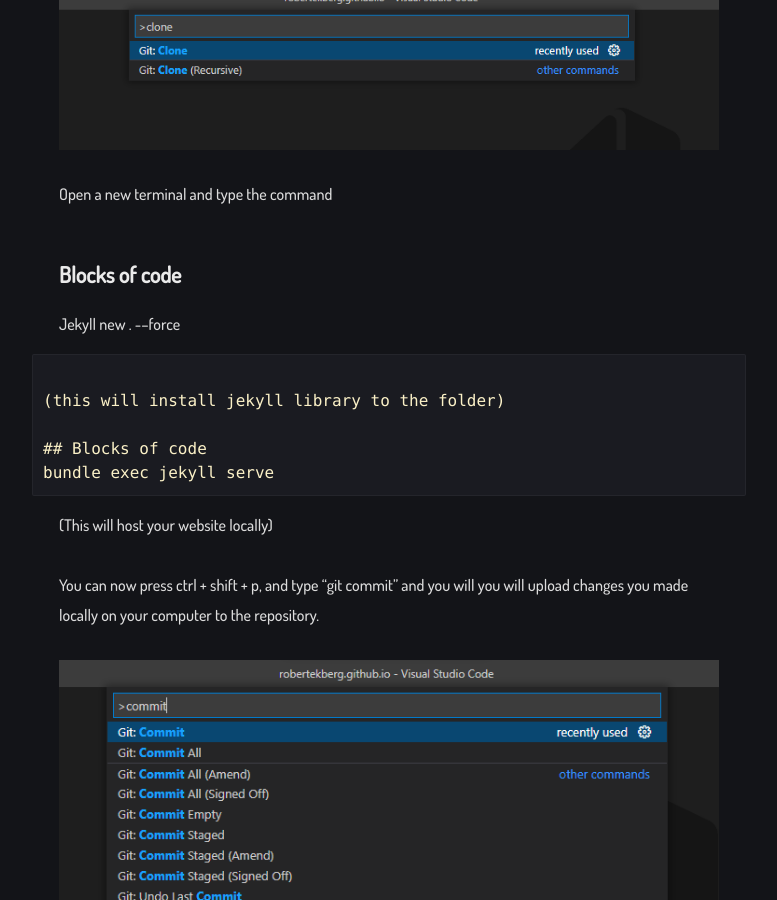
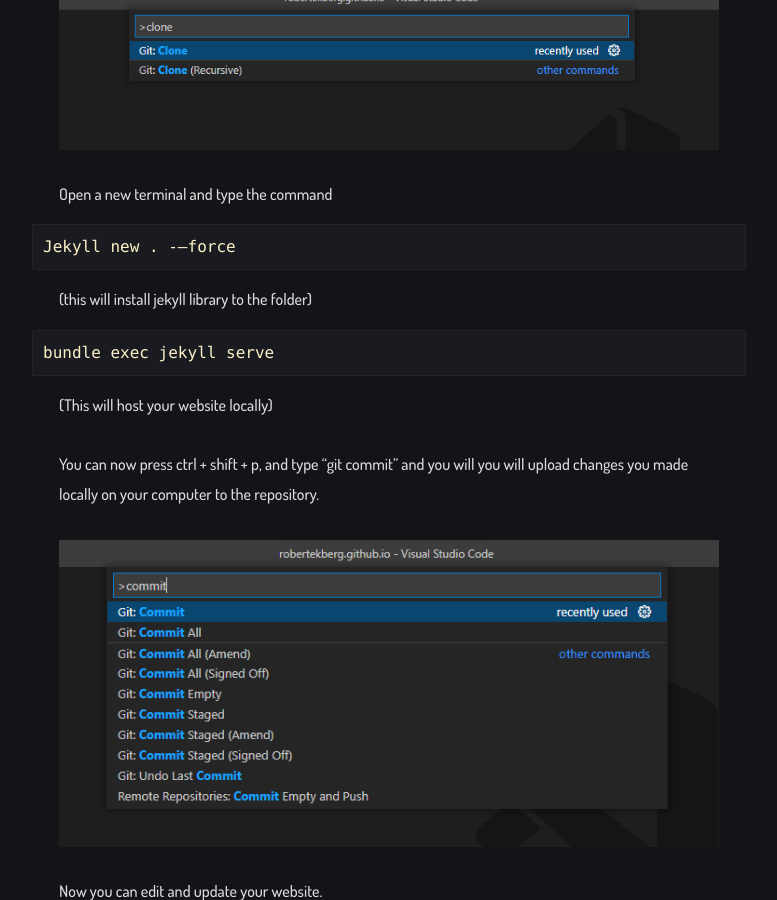
Before and after one commit to RobertEkberg/robertekberg.github.io, a Jekyll site: the page built from _posts/How-i-created-this-website/2020-06-19-how-i-created-this-website.md, in a window 1280 px wide and 900 px high, scrolled down 2526 px. Shown: the whole window, without its empty margins (251-1028 px from the left). Built offline with Jekyll 4.4.1, drawn with Linux system fonts in a browser that asks for light colours; some web fonts are replaced.

Commit message:
code blocks added

````diff
--- a/_posts/How-i-created-this-website/2020-06-19-how-i-created-this-website.md
+++ b/_posts/How-i-created-this-website/2020-06-19-how-i-created-this-website.md
@@ -36,13 +36,13 @@
 
 Open a new terminal and type the command
 
-## Blocks of code
+```
 Jekyll new . -–force
 ```
 
 (this will install jekyll library to the folder)
 
-## Blocks of code
+```
 bundle exec jekyll serve
 ```
 
````
